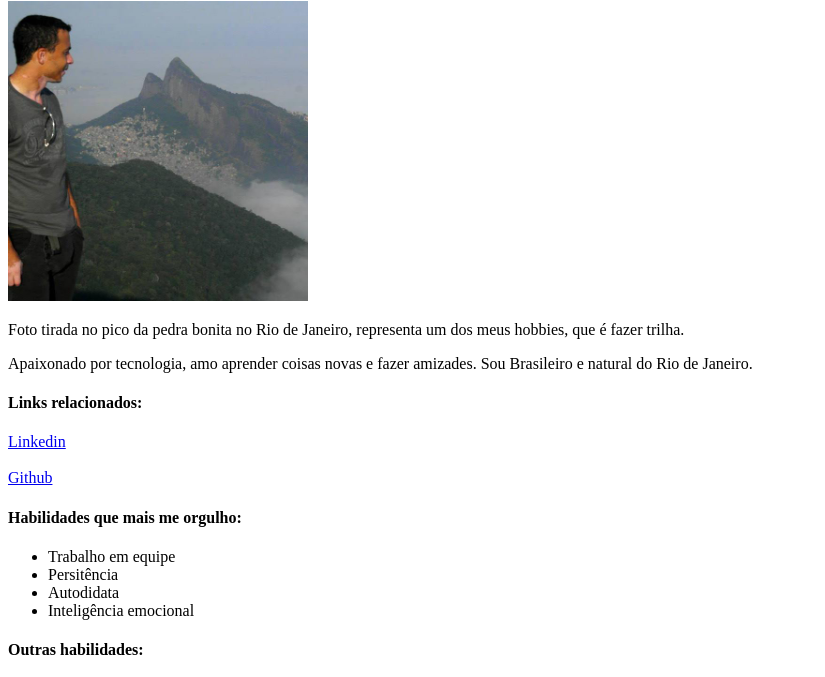
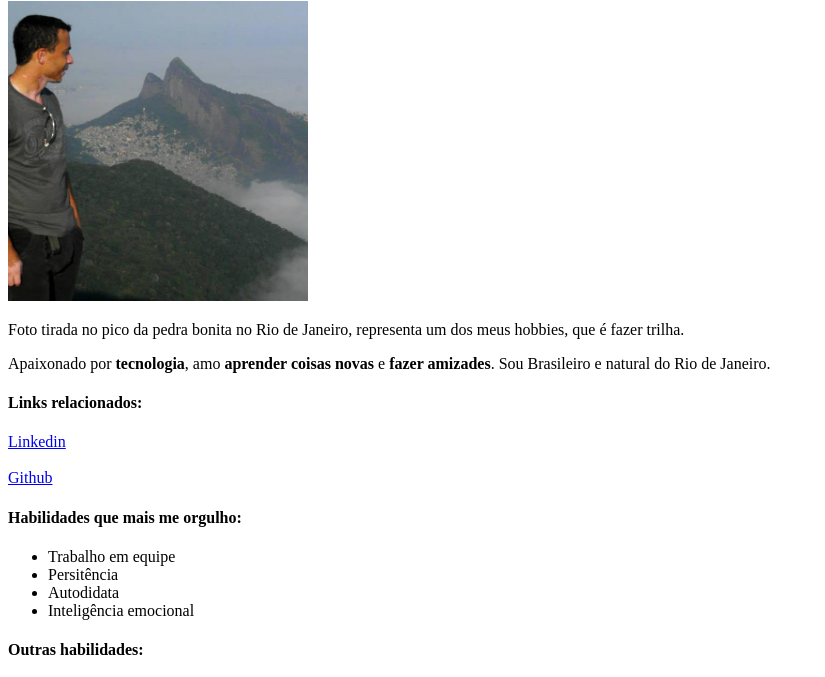
Before and after one commit to Pedroicn/Pedroicn.github.io, a plain HTML site: page meu-portfolio-web.html in a window 1280 px wide. Shown: the part 79-756 px from the top of the page, without its empty margins (0-825 px from the left). Drawn offline with Linux system fonts and the light colour scheme.

Commit message:
Põe em negrito palavras na descrição do perfil

```diff
--- a/meu-portfolio-web.html
+++ b/meu-portfolio-web.html
@@ -10,7 +10,7 @@
     <img src="pedra-bonita_n.png" width="300px" id="foto-perfil">
 
     <p>Foto tirada no pico da pedra bonita no Rio de Janeiro, representa um dos meus hobbies, que é fazer trilha.</p>
-    <p>Apaixonado por tecnologia, amo aprender coisas novas e fazer amizades. Sou Brasileiro e natural do Rio de Janeiro.</p>
+    <p>Apaixonado por <strong>tecnologia</strong>, amo <strong>aprender coisas novas</strong> e <strong>fazer amizades</strong>. Sou Brasileiro e natural do Rio de Janeiro.</p>
 
     <h4 id="links-relac">Links relacionados:</h4>
     <a href="https://www.linkedin.com/in/pedroicn/" target="_blank">Linkedin</a><br><br>
```
